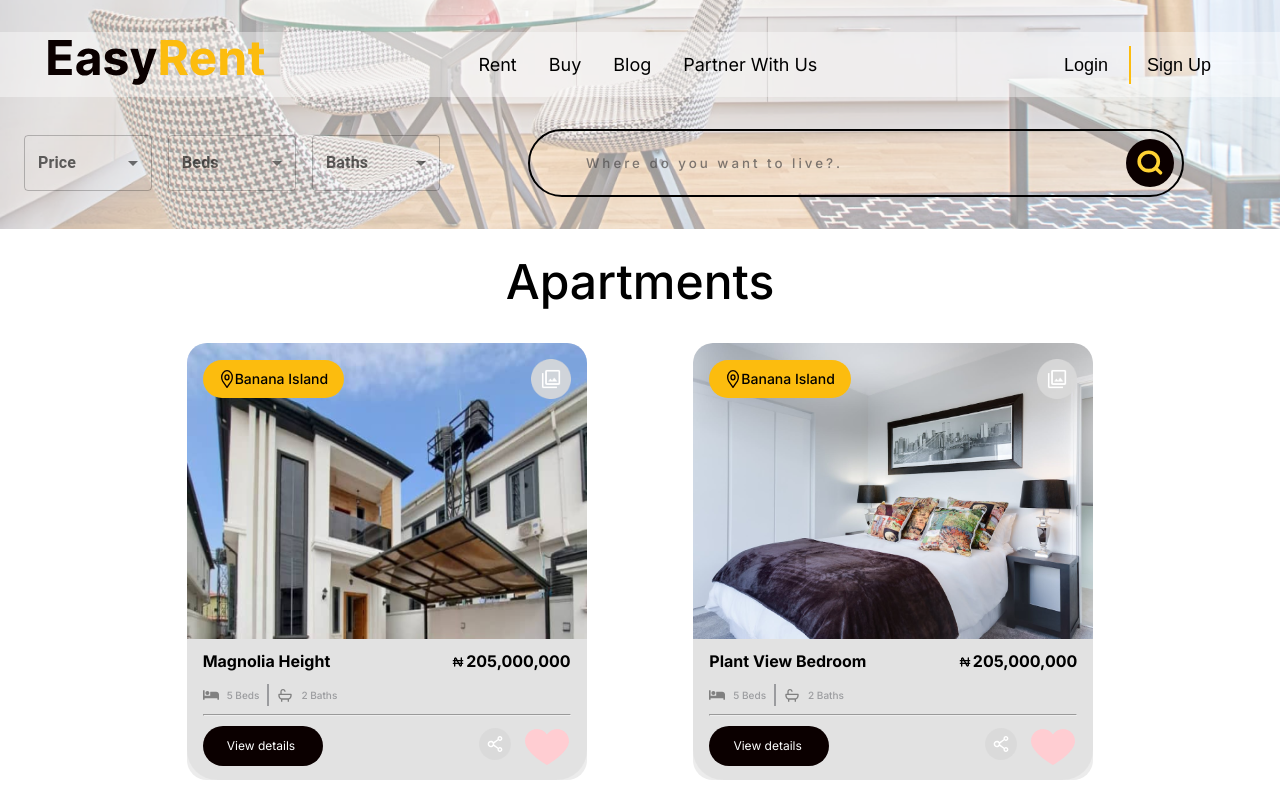
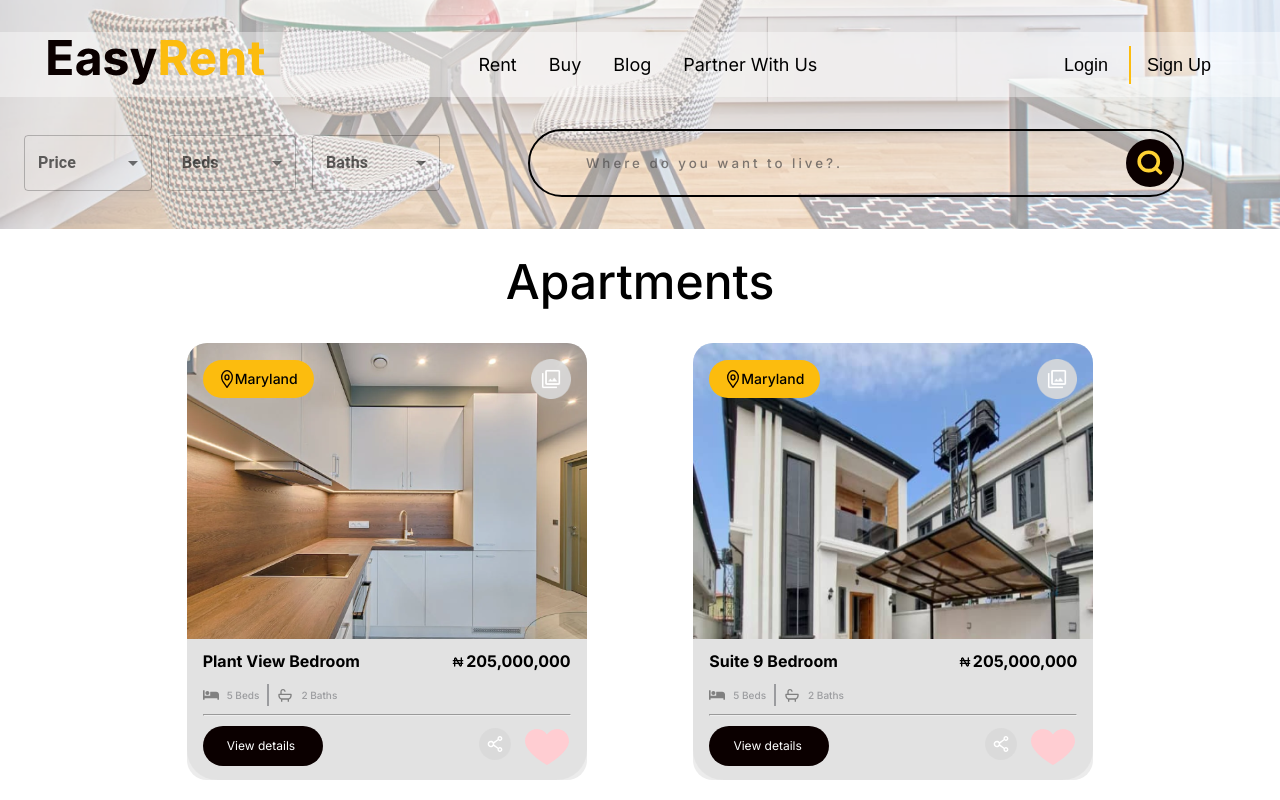
Before and after one commit to smartprincipal/EasyRentt, a React (Create React App) app: page / in a window 1280 px wide. Shown: the top 800 px of the page. Built offline with nearby package versions, Linux system fonts and the light colour scheme.

Commit message:
Render one of the location page on the app.js

```diff
--- a/src/App.js
+++ b/src/App.js
@@ -1,17 +1,14 @@
 
 import "./App.css";
+import { Routes, Route } from "react-router-dom";
 import Landingpage from "./Pages/LandingPage/LandingPage";
 import Login from "./Pages/Login/Login";
 import Catalogue from "../src/Pages/Catalogue/Catalogue";
 import SignUp from "./Pages/Signup/Signup";
-import { Routes, Route } from "react-router-dom";
-import Overview from "./Components/Overview/Overview";
 import CatalogueNavbar from "./Components/CatalogueNavbar/CatalogueNavbar";
-import NavBar from "./Components/NavBar/NavBar";
 import CatalogueCard from "./Components/CatalogueCard/CatalogueCard";
 import Maryland from "./Pages/Catalogue/Maryland";
-import Ajah from "./Pages/Catalogue/Ajah";
-import Bananaisland from "./Pages/Catalogue/Bananaisland";
+
 
 
 
@@ -20,14 +17,16 @@
     <div>
       {/* <Routes>
         <Route path="/" element={<Landingpage />} />
-        <Route path="/" element={<Catalogue />} />
+        <Route path="/Catalogue" element={<Catalogue />} />
         <Route path="/Signup" element={<SignUp />} />
+        <Route path="/Login" element={<Login />} />
       </Routes> */}
-      {/* <Maryland /> */}
-      <Bananaisland />
+
+      <Maryland />
+
       {/* <CatalogueNavbar /> */}
       {/* <CatalogueCard /> */}
-      {/* <NavBar /> */}
+
     </div>
   );
 }
```
